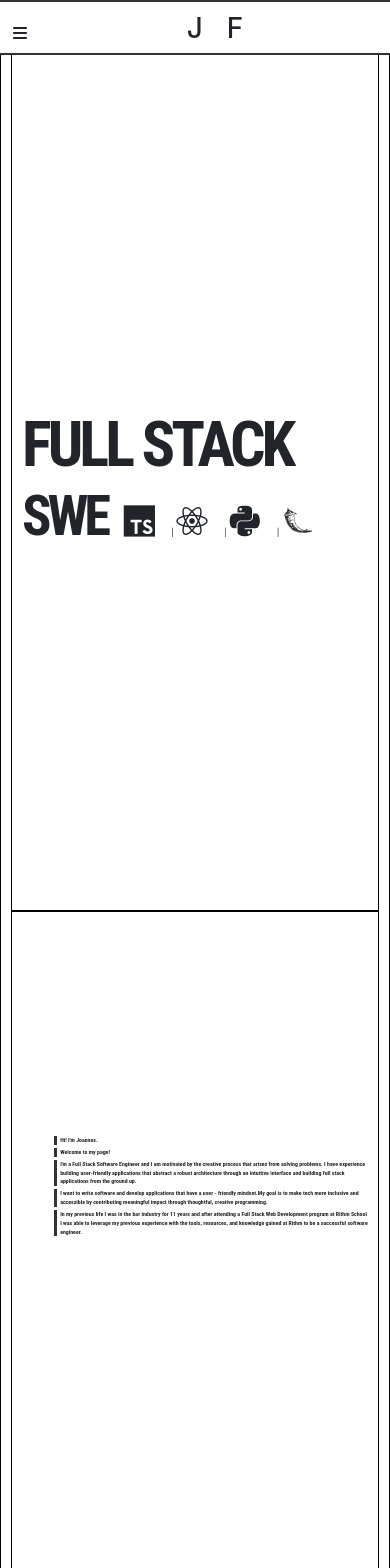
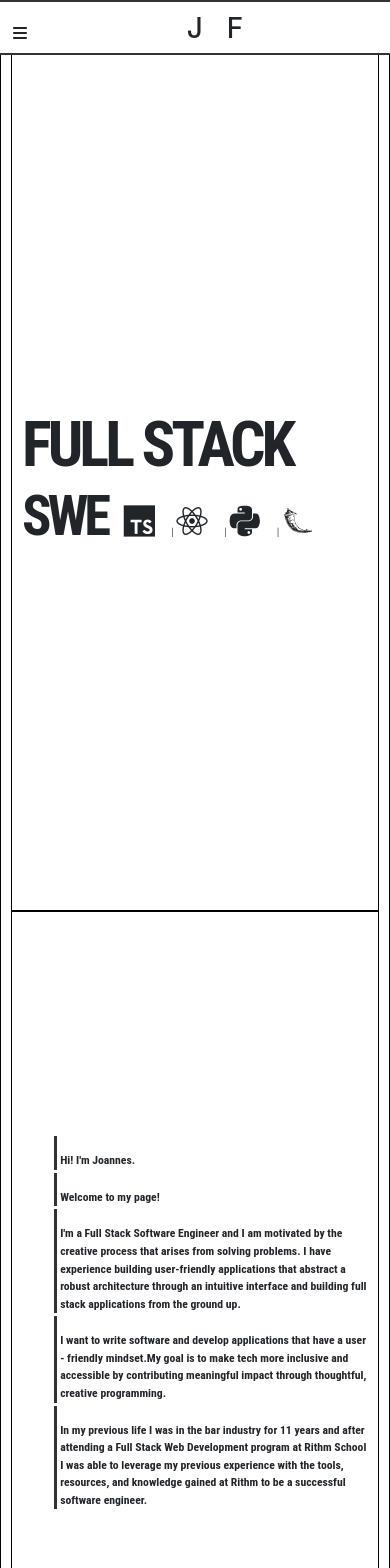
Before and after one commit to JoHeyJo/website-2.0, a React (Create React App) app: page / in a window 390 px wide. Shown: the top 1568 px of the page. Built offline with nearby package versions, Linux system fonts and the light colour scheme.

Commit message:
added mediar query for orientation: landscape - Bio. Margin adjustment

```diff
--- a/src/styles/Bio.css
+++ b/src/styles/Bio.css
@@ -7,10 +7,24 @@
 
 li {
   list-style: none;
-  /* font-size: calc(1% + 1vw + 1vh); */
   font-size: 1.5vw;
   font-weight: 600;
   margin-top: 1%;
   border-left: solid #323232;
   padding-left: 1%;
 }
+
+@media (max-width: 768px) {
+  li {
+    font-size: 3vw;
+    padding-top: 1rem;
+  }
+
+
+}
+
+@media screen and (orientation: landscape) {
+  #Bio-about-me {
+    margin-bottom: 25rem;
+  }
+}
--- a/src/styles/TopBanner.css
+++ b/src/styles/TopBanner.css
@@ -12,4 +12,5 @@
   /* the width only effects container when position:fixed is not applied */
   width: 100%;
   background: white;
+  z-index: 10;
 }
```
